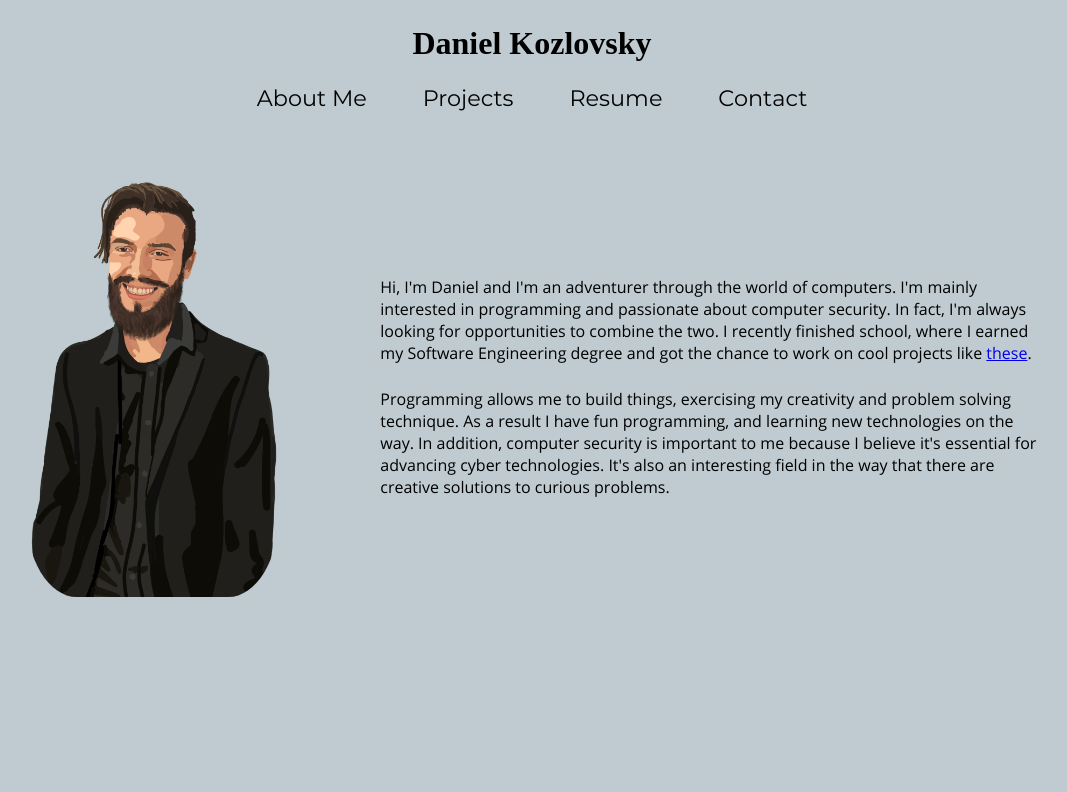
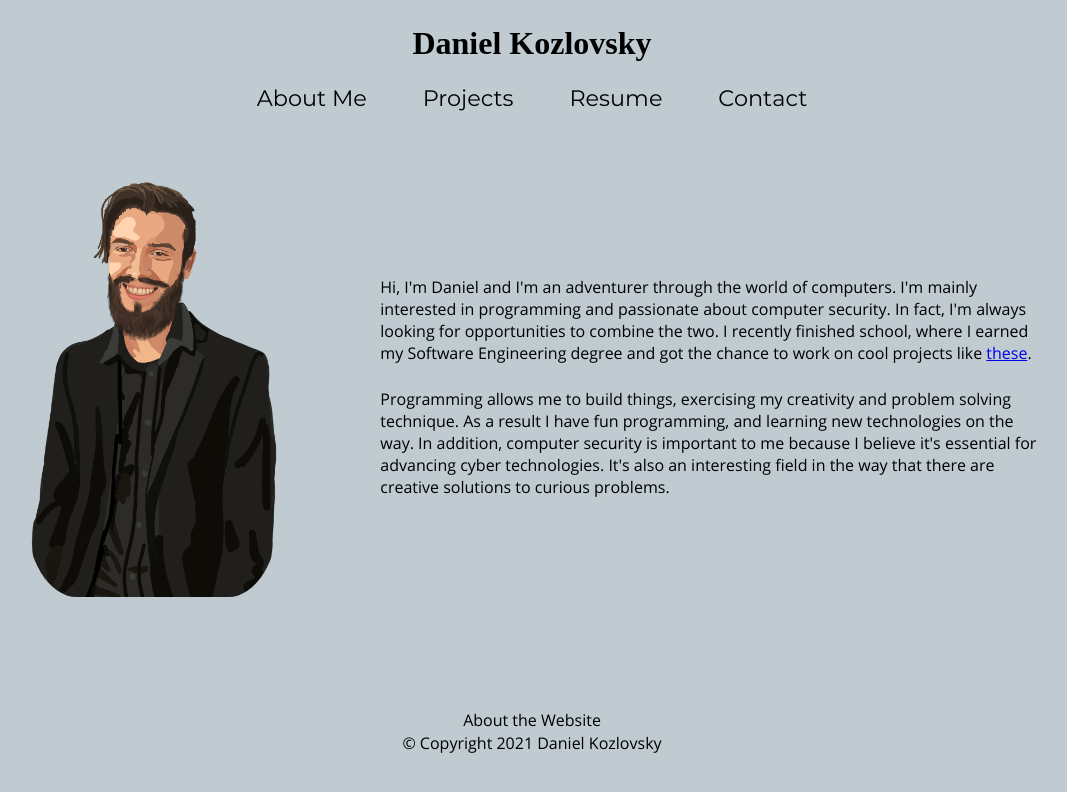
Before and after one commit to daniel-kozlovsky/personal-website, a React (Create React App) app in the folder my-website/: page / in a window 1280 px wide. Shown: the top 792 px of the page, without its empty margins (108-1175 px from the left). Built offline with nearby package versions, Linux system fonts and the light colour scheme.

Commit message:
added footer and modal; styled both layouts

```diff
--- a/my-website/src/components/App.jsx
+++ b/my-website/src/components/App.jsx
@@ -8,6 +8,7 @@ import Contact from './routes/Contact';
 import About from './routes/About';
 import Resume from './routes/Resume';
 import Projects from './routes/Projects';
+import Footer from './Footer';
 
 export const ABOUT_PATH = "/";
 export const PROJECTS_PATH = "/Projects";
@@ -41,7 +42,9 @@ class App extends React.Component {
             <Route path={ABOUT_PATH} component={About}/>
           </Switch>
         </div>
-        {/* footer goes here*/}
+        <div className={classes.footer}>
+          <Footer/>
+        </div>
       </div>
     );
   }
@@ -49,7 +52,9 @@ class App extends React.Component {
 
 const styles = (theme) => ({
   root: {
-    height: '100%'
+    height: 'calc(100vh - 6em)',
+    minHeight: 'calc(100vh - 6em)',
+    position: 'relative',
   },
   name: {
     textAlign: 'center',
@@ -76,6 +81,11 @@ const styles = (theme) => ({
   },
   page: {
     padding: '5% 10%',
+    minHeight: 'calc(100% - 19em)',
+  },
+  footer: {
+    padding: '3em 0',
+
   },
 });
 
--- a/my-website/src/components/Footer.jsx
+++ b/my-website/src/components/Footer.jsx
@@ -1 +1,84 @@
-//about: tech, licence,
+import {Component} from 'react';
+import withStyles from 'react-jss';
+
+import {Link} from 'react-router-dom';
+
+import Modal from './Modal';
+
+class Footer extends Component {
+
+    constructor(props) {
+        super(props);
+        this.state = {
+            showModal: false
+        };
+
+        this.handleAboutClick = this.handleAboutClick.bind(this);
+        this.handleCloseClick = this.handleCloseClick.bind(this);
+    }
+
+    handleAboutClick() {
+        this.setState({
+            showModal: true
+        });
+    }
+    handleCloseClick() {
+        this.setState({
+            showModal: false
+        });
+    }
+
+    render() {
+        const {classes} = this.props;
+        return(
+            <div className={classes.root}>
+                <button type="button" className={classes.aboutButton} onClick={this.handleAboutClick}>About the Website</button>
+                <label className={classes.copyNotice}>&#169; Copyright 2021 Daniel Kozlovsky</label>
+                {this.state.showModal ?
+                <Modal onClose={this.handleCloseClick}>
+                    <div className={classes.modalContent}>
+                        <p>
+                            This website is owned and operated by me, Daniel Kozlovsky :).
+                        </p>
+                        <p>
+                            I built it with React.js on Node.js with a few modules like React Router and JSS. SVG icons are from React Icons.
+                            My portrait was drawn by my sister!
+                        </p>
+                        <label className={classes.copyNotice}>&#169; Copyright 2021 Daniel Kozlovsky</label>
+                    </div>
+                </Modal>
+                : null}
+            </div>
+        );
+    }
+
+}
+
+const style = (theme) => ({
+    root: {
+        font: theme.mainText.font,
+        color: theme.mainText.color,
+        display: 'block',
+    },
+    aboutButton: {
+        display: 'block',
+        borderStyle: 'none',
+        textAlign: 'center',
+        backgroundColor: 'initial',
+        '-webkit-appearance': 'none',
+        '-moz-appearance': 'none',
+        boxSizing: 'border-box',
+        font: theme.mainText.font,
+        color: theme.mainText.color,
+        margin: 'auto',
+    },
+    copyNotice: {
+        display: 'block',
+        textAlign: 'center',
+    },
+    modalContent: {
+
+    },
+});
+
+export default withStyles(style, {injectTheme: true})(Footer);
--- /dev/null
+++ b/my-website/src/components/Modal.jsx
@@ -0,0 +1,37 @@
+import {Component} from 'react';
+import withStyles from 'react-jss';
+
+class Modal extends Component {
+
+    render() {
+        const {classes} = this.props;
+        return (
+            <div className={classes.root} onClick={this.props.onClose}>
+                <div className={classes.box}>
+                    {this.props.children}
+                </div>
+            </div>
+        );
+    }
+}
+
+const style = (theme) => ({
+    root: {
+        position: 'fixed',
+        top: '0',
+        width: '100%',
+        height: '100%',
+        zIndex: '2',
+        cursor: 'pointer',
+        display: 'flex',
+        justifyContent: 'center',
+        alignItems: 'center',
+        backdropFilter: 'blur(5px)',
+    },
+    box: {
+        backgroundColor: theme.palette.primary,
+        padding: '1em',
+        borderRadius: '5px',
+    }
+});
+export default withStyles(style, {injectTheme: true})(Modal);
--- a/my-website/src/components/routes/About.jsx
+++ b/my-website/src/components/routes/About.jsx
@@ -36,6 +36,7 @@ const styles = (theme) => ({
         display: 'flex',
         justifyContent: 'center',
         alignItems: 'center',
+        height: '100%',
 
     },
     portrait: {
```
